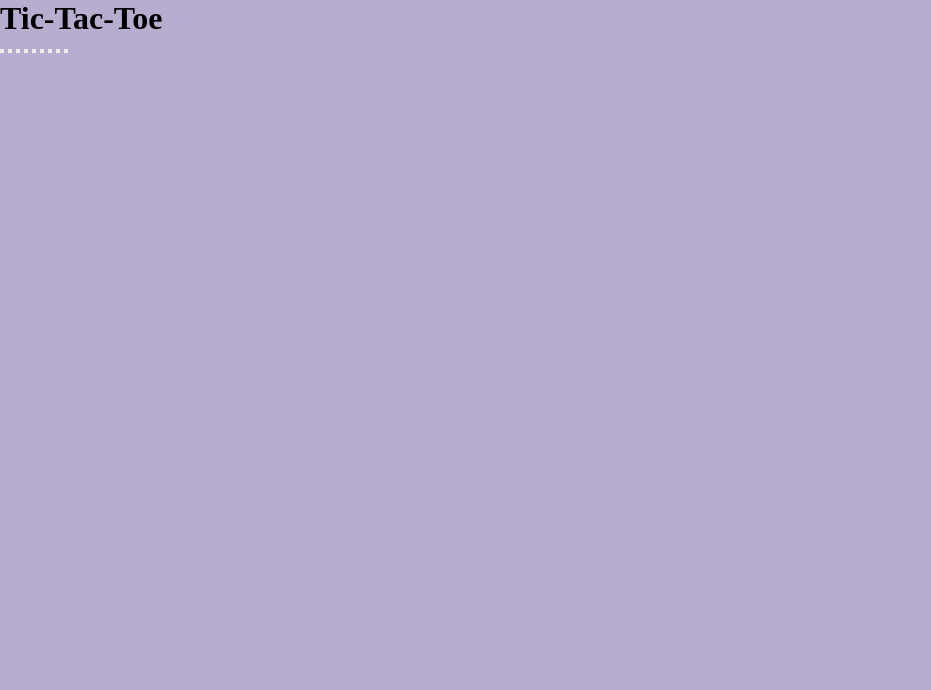
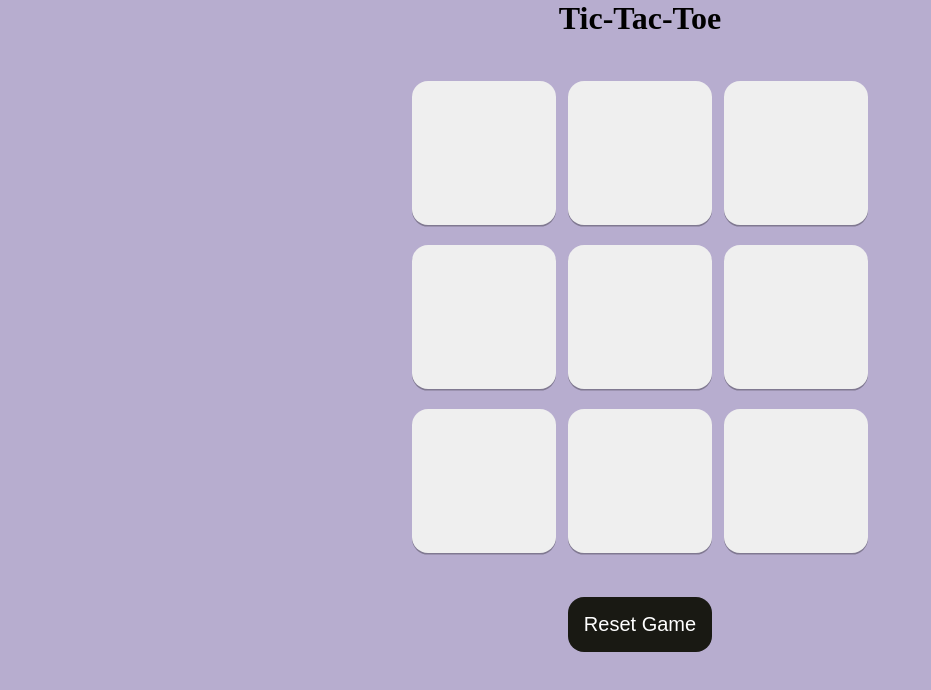
Before and after one commit to se-akshay/tic-tac-toe, a plain HTML site: page index.html in a window 1280 px wide. Shown: the whole page, without its empty margins (0-931 px from the left). Drawn offline with Linux system fonts and the light colour scheme.

Commit message:
completed basic layout of the Game.

```diff
--- a/index.html
+++ b/index.html
@@ -22,6 +22,7 @@
             <button class="box"></button>
         </div>
     </div>
+    <button id="reset-btn">Reset Game</button>
     </main>
 </body>
 </html>
--- a/style.css
+++ b/style.css
@@ -4,4 +4,38 @@
 }
 body{
     background-color: #B7ADCF;
+    text-align: center;
 }
+.container{
+    height: 70vh;
+    display: flex;
+    justify-content: center;
+    align-items: center;
+}
+.game{
+    height: 60vmin;
+    width: 60vmin;
+    display: flex;
+    flex-wrap: wrap;
+    justify-content: center;
+    align-items: center;
+    gap: 1.5vmin;
+}
+.box{
+    height: 18vmin;
+    width: 18vmin;
+    border-radius: 1rem;
+    border: none;
+    box-shadow: 0 0.1rem rgba(
+        0,0,0,0.3);
+    font-size: 8vmin;
+    color: #4D6A6A ;
+}
+#reset-btn{
+    padding: 1rem;
+    font-size: 1.25rem;
+    background-color: #191913;
+    color: white;
+    border-radius: 1rem;
+    border: none;
+}
```
